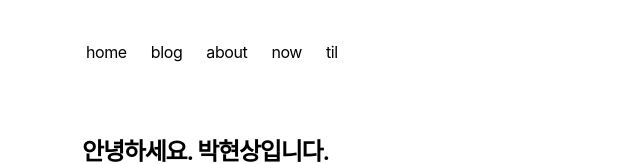
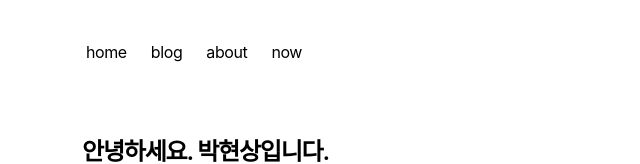
Before and after one commit to Dev-HyunSang/blog, a Next.js app: page / in a window 1280 px wide. Shown: the top 164 px of the page, without its empty margins (270-910 px from the left). Built offline with nearby package versions, Linux system fonts and the light colour scheme.

Commit message:
feat: delete TIL Link

```diff
--- a/app/components/nav.tsx
+++ b/app/components/nav.tsx
@@ -12,9 +12,6 @@ const navItems = {
   },
   '/now': {
     name: 'now'
-  },
-  'https://til.hyunsang.dev': {
-    name: "til"
   }
 }
 
```
